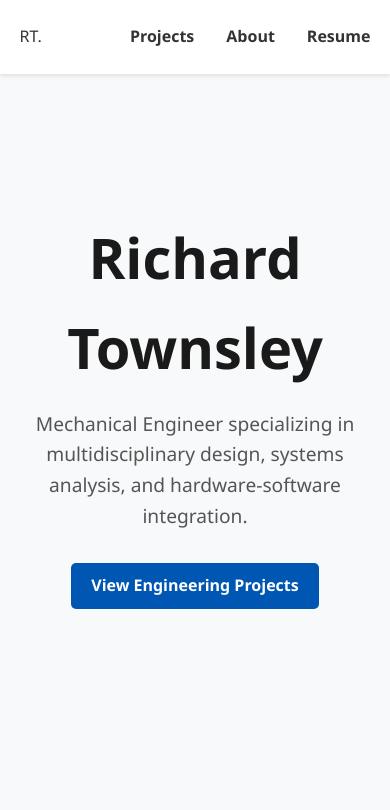
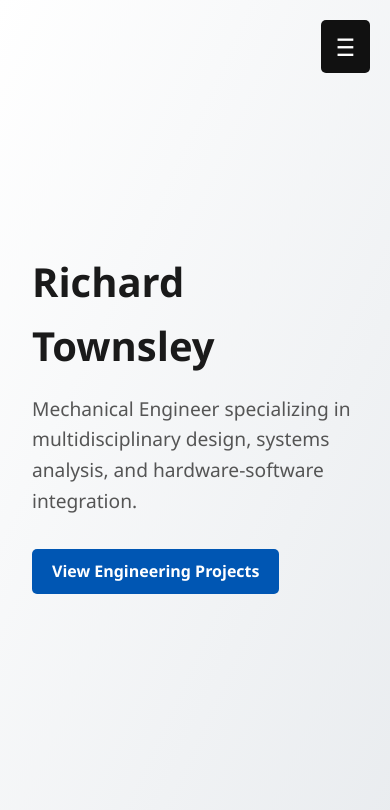
Before and after one commit to layjcorn/layjcorn.github.io, a plain HTML site: page index.html in a window 390 px wide. Shown: the top 810 px of the page. Drawn offline with Linux system fonts and the light colour scheme.

Commit message:
resume + sidebar navigation

```diff
--- a/index.html
+++ b/index.html
@@ -7,16 +7,36 @@
     <link rel="stylesheet" href="style.css">
 </head>
 <body>
+    <!-- Mobile Toggle Button -->
+    <button class="mobile-menu-btn" id="menuToggle">☰</button>
+
     <!-- Navigation -->
-    <nav>
+    <nav id="sidebar">
         <div class="logo">RT.</div>
         <ul class="nav-links">
-            <li><a href="#projects">Projects</a></li>
-            <li><a href="#about">About</a></li>
-            <li><a href="Resume.pdf" target="_blank">Resume</a></li>
+            <li>
+                <a href="#projects" class="icon-link">
+                    <span class="icon">⚙️</span>
+                    <span class="tooltip">Projects</span>
+                </a>
+            </li>
+            <li>
+                <a href="#about" class="icon-link">
+                    <span class="icon">👤</span>
+                    <span class="tooltip">About</span>
+                </a>
+            </li>
+            <li>
+                <a href="Richard_Townsley_Resume_2026.pdf" target="_blank" class="icon-link">
+                    <span class="icon">📄</span>
+                    <span class="tooltip">Resume</span>
+                </a>
+            </li>
         </ul>
     </nav>
 
+    <!-- Main Content -->
+    <main>
         <!-- Hero Section -->
         <header class="hero" id="home">
             <h1>Richard Townsley</h1>
@@ -28,10 +48,10 @@
         <section id="projects">
             <h2>Selected Works</h2>
             <div class="grid-container">
-            <!-- Project Cards Will Go Here -->
                 <p>Project grid pending...</p>
             </div>
         </section>
+    </main>
 
     <script src="script.js"></script>
 </body>
--- a/script.js
+++ b/script.js
@@ -1,2 +1,16 @@
-// We will add smooth scrolling, modal popups, or subtle entry animations here later.
-console.log("Engineering Portfolio successfully loaded.");
+document.addEventListener('DOMContentLoaded', () => {
+    const menuToggle = document.getElementById('menuToggle');
+    const sidebar = document.getElementById('sidebar');
+
+    menuToggle.addEventListener('click', () => {
+        // Toggles the 'active' class to slide the menu in and out
+        sidebar.classList.toggle('active');
+
+        // Change the icon visually when open vs closed
+        if (sidebar.classList.contains('active')) {
+            menuToggle.innerText = '✕'; // Close icon
+        } else {
+            menuToggle.innerText = '☰'; // Hamburger icon
+        }
+    });
+});
--- a/style.css
+++ b/style.css
@@ -1,76 +1,147 @@
-/* CSS Reset for consistent cross-browser rendering */
-* {
-    margin: 0;
-    padding: 0;
-    box-sizing: border-box;
-    font-family: 'Segoe UI', Tahoma, Geneva, Verdana, sans-serif;
+/* CSS Reset */
+* { margin: 0; padding: 0; box-sizing: border-box; font-family: 'Segoe UI', Tahoma, Geneva, Verdana, sans-serif; }
+
+/* Added Gradient Background */
+body {
+    background: linear-gradient(to bottom right, #ffffff, #e9ecef);
+    background-attachment: fixed;
+    color: #333;
+    line-height: 1.6;
+    display: flex;
+    overflow-x: hidden;
+    min-height: 100vh;
 }
 
-body {
-    background-color: #f8f9fa;
-    color: #333;
-    line-height: 1.6;
+/* Mobile Menu Button */
+.mobile-menu-btn {
+    display: none;
+    position: fixed;
+    top: 20px;
+    right: 20px;
+    z-index: 1000;
+    background: #111;
+    color: #fff;
+    border: none;
+    padding: 10px 15px;
+    font-size: 1.5rem;
+    cursor: pointer;
+    border-radius: 5px;
 }
 
+/* Thinner Sidebar Navigation */
 nav {
+    width: 80px; /* Reduced from 250px */
+    height: 100vh;
+    position: fixed;
     display: flex;
-    justify-content: space-between;
-    padding: 1.5rem 5%;
-    background-color: #fff;
-    box-shadow: 0 2px 4px rgba(0,0,0,0.1);
+    flex-direction: column;
+    align-items: center; /* Centers content horizontally */
+    padding: 2rem 0;
+    background-color: #111;
+    color: #fff;
+    z-index: 500;
+    transition: transform 0.3s ease-in-out;
 }
 
-.nav-links {
-    list-style: none;
-    display: flex;
-    gap: 2rem;
+/* Adjusted Logo */
+.logo {
+    font-family: Impact, 'Arial Black', sans-serif;
+    font-size: 1.8rem; /* Scaled down for thinner bar */
+    letter-spacing: -1px;
+    margin-bottom: 3rem;
+    color: #fff;
 }
 
-.nav-links a {
+.nav-links { list-style: none; display: flex; flex-direction: column; gap: 2rem; width: 100%; }
+
+/* Icon Rail & Tooltip Logic */
+.icon-link {
+    position: relative;
+    display: flex;
+    justify-content: center;
+    align-items: center;
     text-decoration: none;
-    color: #333;
-    font-weight: 600;
+    color: #aaa;
+    width: 100%;
+    padding: 10px 0;
+    transition: color 0.2s;
 }
 
-.hero {
-    height: 80vh;
-    display: flex;
-    flex-direction: column;
-    justify-content: center;
-    align-items: center;
-    text-align: center;
-    padding: 0 20px;
+.icon { font-size: 1.5rem; }
+
+.icon-link:hover { color: #fff; }
+
+.tooltip {
+    position: absolute;
+    left: 100%; /* Positions it directly to the right of the nav bar */
+    margin-left: 15px;
+    background-color: #333;
+    color: #fff;
+    padding: 6px 12px;
+    border-radius: 4px;
+    font-size: 0.85rem;
+    font-weight: 600;
+    white-space: nowrap;
+    opacity: 0;
+    visibility: hidden;
+    transition: opacity 0.2s ease, visibility 0.2s ease;
+    box-shadow: 0 2px 5px rgba(0,0,0,0.2);
+    z-index: 10;
 }
 
-.hero h1 {
-    font-size: 3.5rem;
-    margin-bottom: 1rem;
-    color: #1a1a1a;
+/* CSS Tooltip Triangle */
+.tooltip::before {
+    content: "";
+    position: absolute;
+    top: 50%;
+    right: 100%;
+    margin-top: -5px;
+    border-width: 5px;
+    border-style: solid;
+    border-color: transparent #333 transparent transparent;
 }
 
-.hero h2 {
-    font-size: 1.2rem;
-    font-weight: 400;
-    max-width: 600px;
-    margin-bottom: 2rem;
-    color: #555;
+.icon-link:hover .tooltip {
+    opacity: 1;
+    visibility: visible;
 }
 
-.cta-button {
-    padding: 10px 20px;
-    background-color: #0056b3;
-    color: white;
-    text-decoration: none;
-    border-radius: 5px;
-    font-weight: bold;
-    transition: background-color 0.3s;
+/* Main Content Area */
+main {
+    margin-left: 80px; /* Matches new sidebar width */
+    width: calc(100% - 80px);
+    min-height: 100vh;
 }
 
-.cta-button:hover {
-    background-color: #004494;
+/* Hero Section */
+.hero { height: 100vh; display: flex; flex-direction: column; justify-content: center; padding: 0 5rem; }
+.hero h1 { font-size: 3.5rem; margin-bottom: 1rem; color: #1a1a1a; }
+.hero h2 { font-size: 1.2rem; font-weight: 400; max-width: 600px; margin-bottom: 2rem; color: #555; }
+
+.cta-button {
+    padding: 10px 20px; background-color: #0056b3; color: white; text-decoration: none;
+    border-radius: 5px; font-weight: bold; transition: background-color 0.3s; width: max-content;
 }
+.cta-button:hover { background-color: #004494; }
 
-#projects {
-    padding: 4rem 5%;
-    text-align: center;
+#projects { padding: 4rem 5rem; }
+
+/* --- MOBILE RESPONSIVENESS --- */
+@media (max-width: 768px) {
+    .mobile-menu-btn { display: block; }
+
+    nav { transform: translateX(-100%); }
+    nav.active { transform: translateX(0); }
+
+    main {
+        margin-left: 0;
+        width: 100%;
+    }
+
+    .hero { padding: 0 2rem; }
+    .hero h1 { font-size: 2.5rem; }
+    #projects { padding: 4rem 2rem; }
+
+    /* Disable tooltips on mobile to prevent clipping/tapping issues */
+    .tooltip { display: none; }
 }
```
Also changed, not shown: 1 other file. Lines whose indentation alone changed are shown as unchanged.
